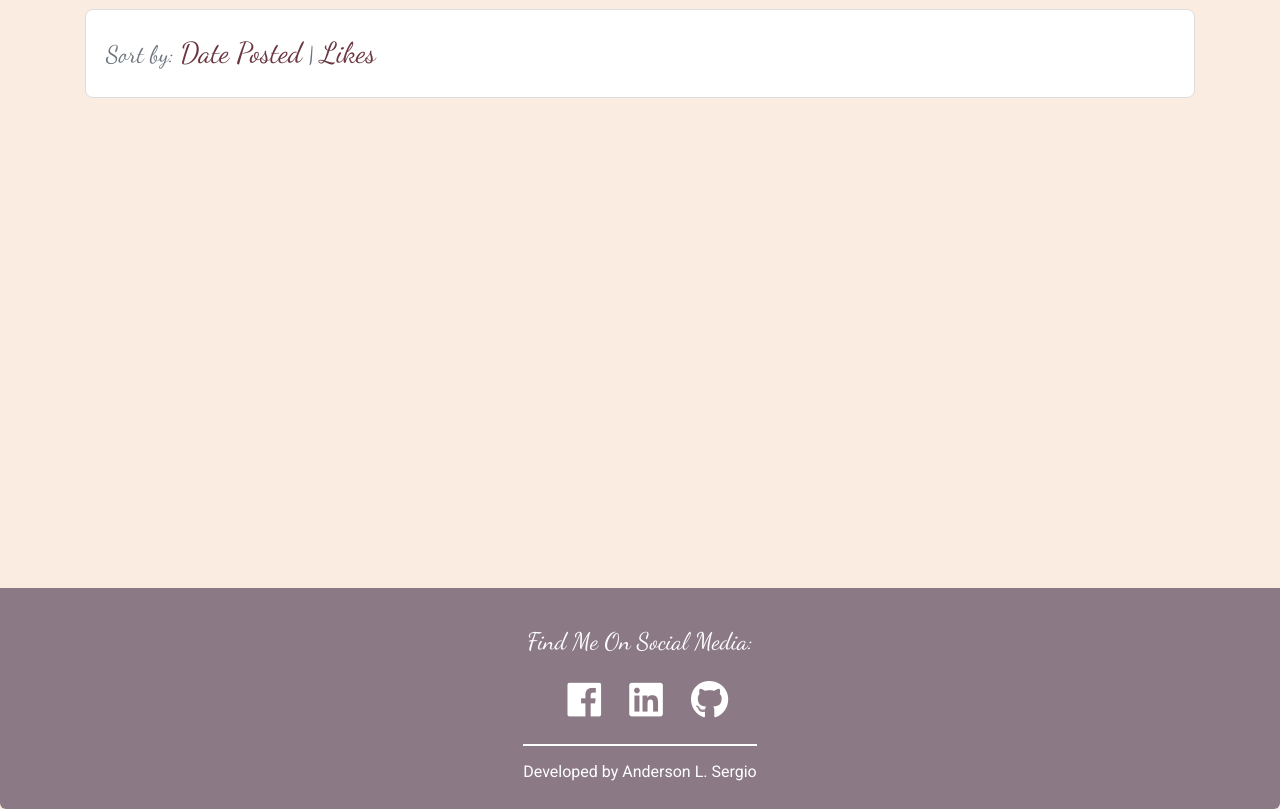
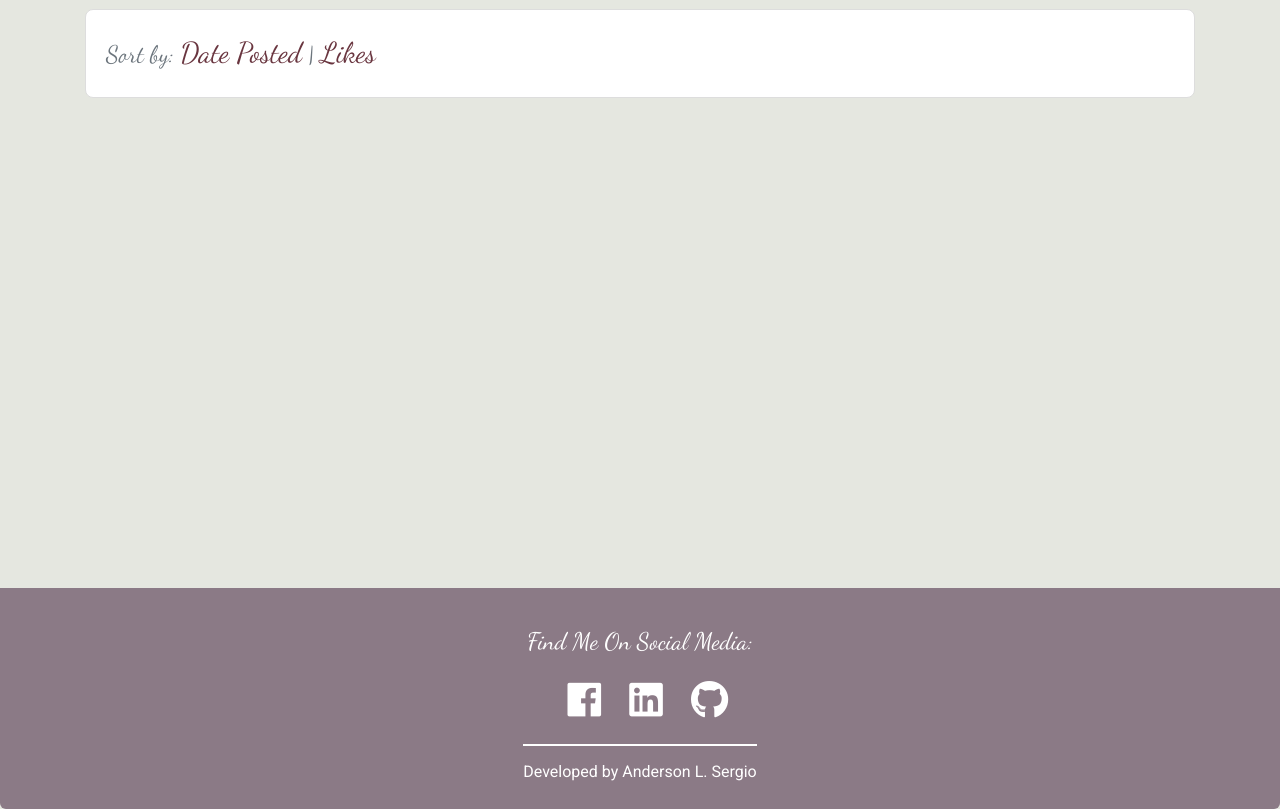
Before and after one commit to anlsergio/weddingbook, a Django app: page / in a window 1280 px wide. Shown: the part 71-880 px from the top of the page. Run offline with Django 3.2, Linux system fonts and the light colour scheme; data that the repository does not hold is empty; some libraries are stand-ins or nearby versions.

Commit message:
Change Background Color

```diff
--- a/gallery/static/gallery/main.css
+++ b/gallery/static/gallery/main.css
@@ -5,7 +5,7 @@ html, body {
 body {
   font-family: 'Dancing Script', cursive;
   color: #333333;
-  background: #FBECE2;
+  background: #E5E7E0;
   margin-top: 5rem;
   display: flex;
   flex-direction: column;
```
